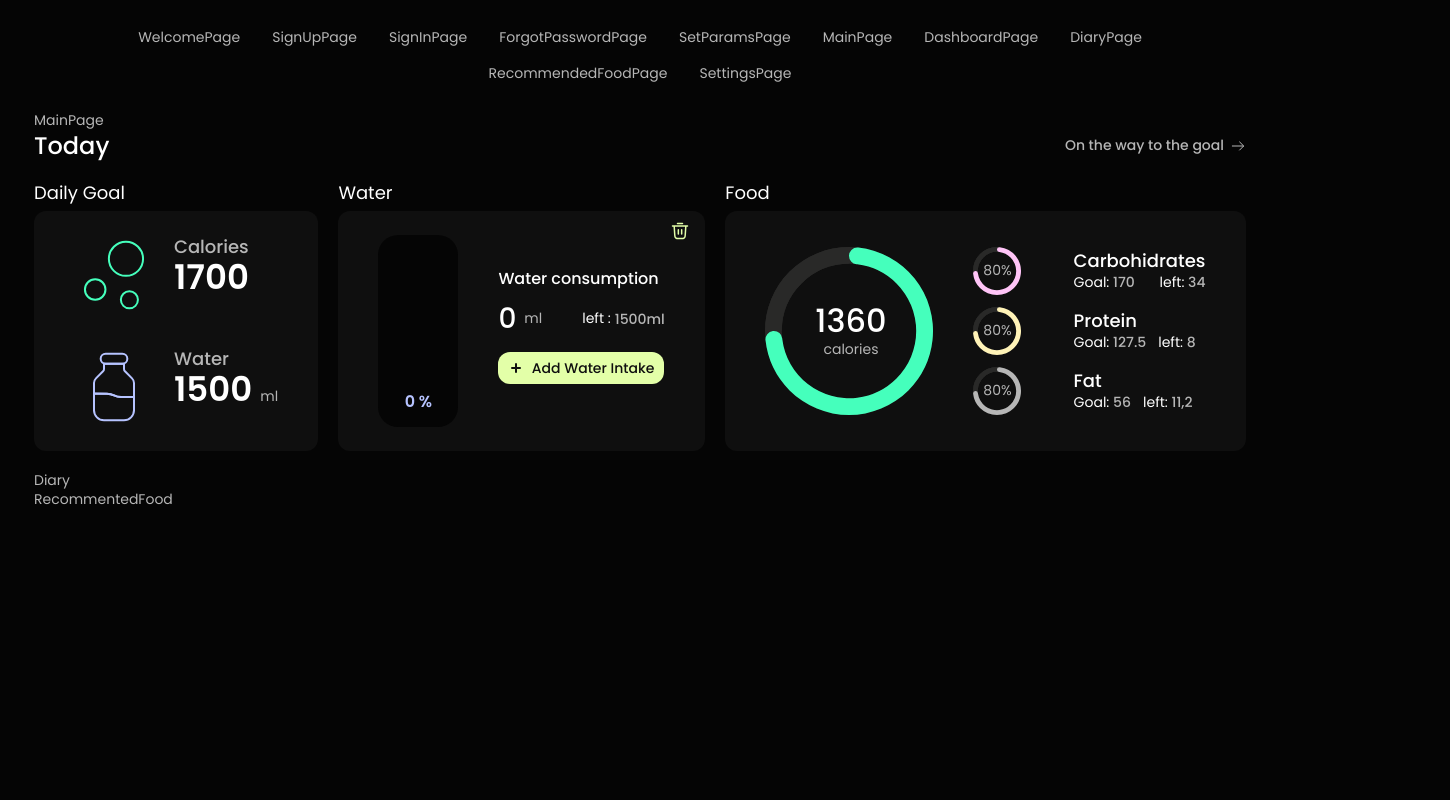
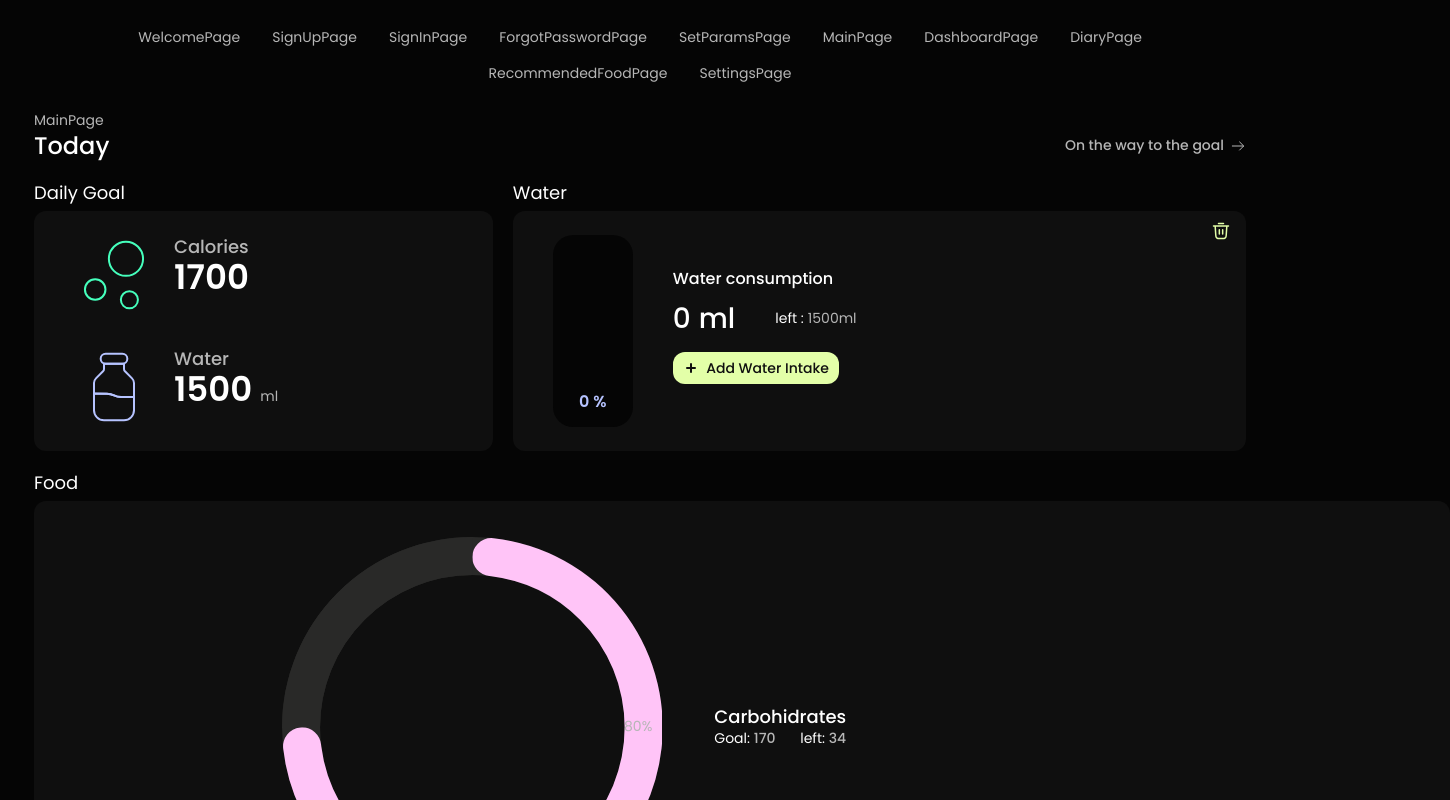
Before and after one commit to MAKCKACHKA/healthy_hub, a React (Vite) app: page /healthy_hub/main in a window 1280 px wide. Shown: the top 800 px of the page, 1450 px wide, since content can reach past the window. Built offline with nearby package versions, Linux system fonts and the light colour scheme.

Commit message:
Improved styling

```diff
--- a/src/components/MainComponents/Food/Doughnut/Doughnut.jsx
+++ b/src/components/MainComponents/Food/Doughnut/Doughnut.jsx
@@ -4,9 +4,8 @@ import { Doughnut } from 'react-chartjs-2';
 import styled from 'styled-components';
 
 const StyledDoughnut = styled(Doughnut)`
-  // Add your custom styles here
-  width: ${(props) => props.widthpx}px !important;
-  height: ${(props) => props.heightpx}px !important;
+  width: ${(props) => props.widthpx}px;
+  height: ${(props) => props.heightpx}px;
 `;
 
 ChartJS.register(ArcElement);
--- a/src/components/MainComponents/Water/Water.styled.jsx
+++ b/src/components/MainComponents/Water/Water.styled.jsx
@@ -61,27 +61,16 @@ export const Value = styled.p`
   font-size: 28px;
   font-style: normal;
   font-weight: 500;
-  line-height: 1.21; /* 121.429% */
+  line-height: 1.21;
   display: flex;
   align-items: center;
   gap: 8px;
-  margin: 0;
-  span {
-    color: #b6b6b6;
-    margin: 0;
-    font-family: Poppins;
-    font-size: 14px;
-    font-style: normal;
-    font-weight: 400;
-    line-height: 1.42; /* 142.857% */
-  }
 `;
 
 export const LeftValue = styled.p`
   display: flex;
   gap: 4px;
   align-items: center;
-  margin: 0;
 
   b {
     color: #fff;
@@ -89,15 +78,6 @@ export const LeftValue = styled.p`
     font-style: normal;
     font-weight: 400;
     line-height: 1.42;
-  }
-
-  span {
-    color: #b6b6b6;
-    font-family: Poppins;
-    font-size: 14px;
-    font-style: normal;
-    font-weight: 500;
-    line-height: 20px; /* 142.857% */
   }
 `;
 
```
